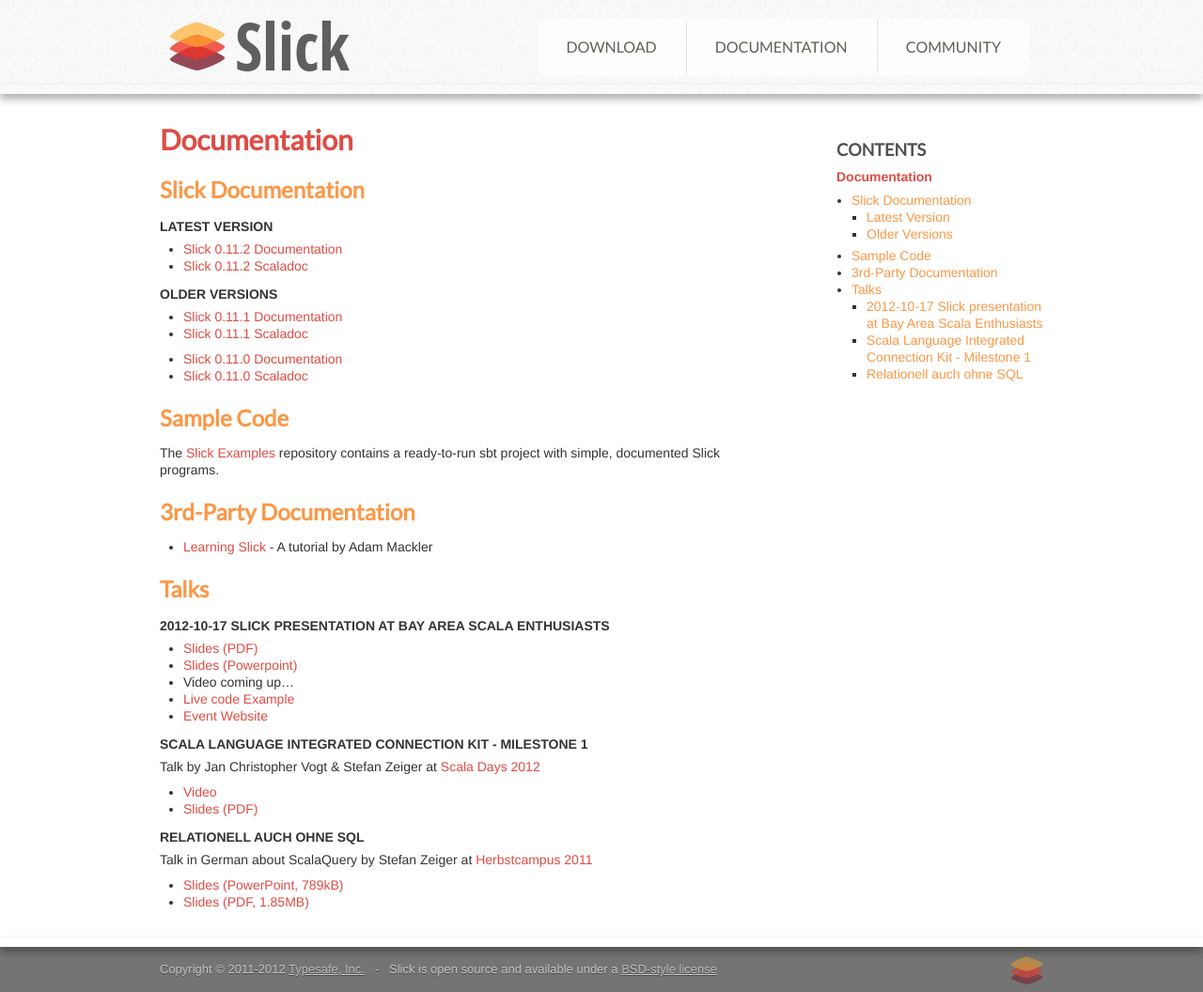
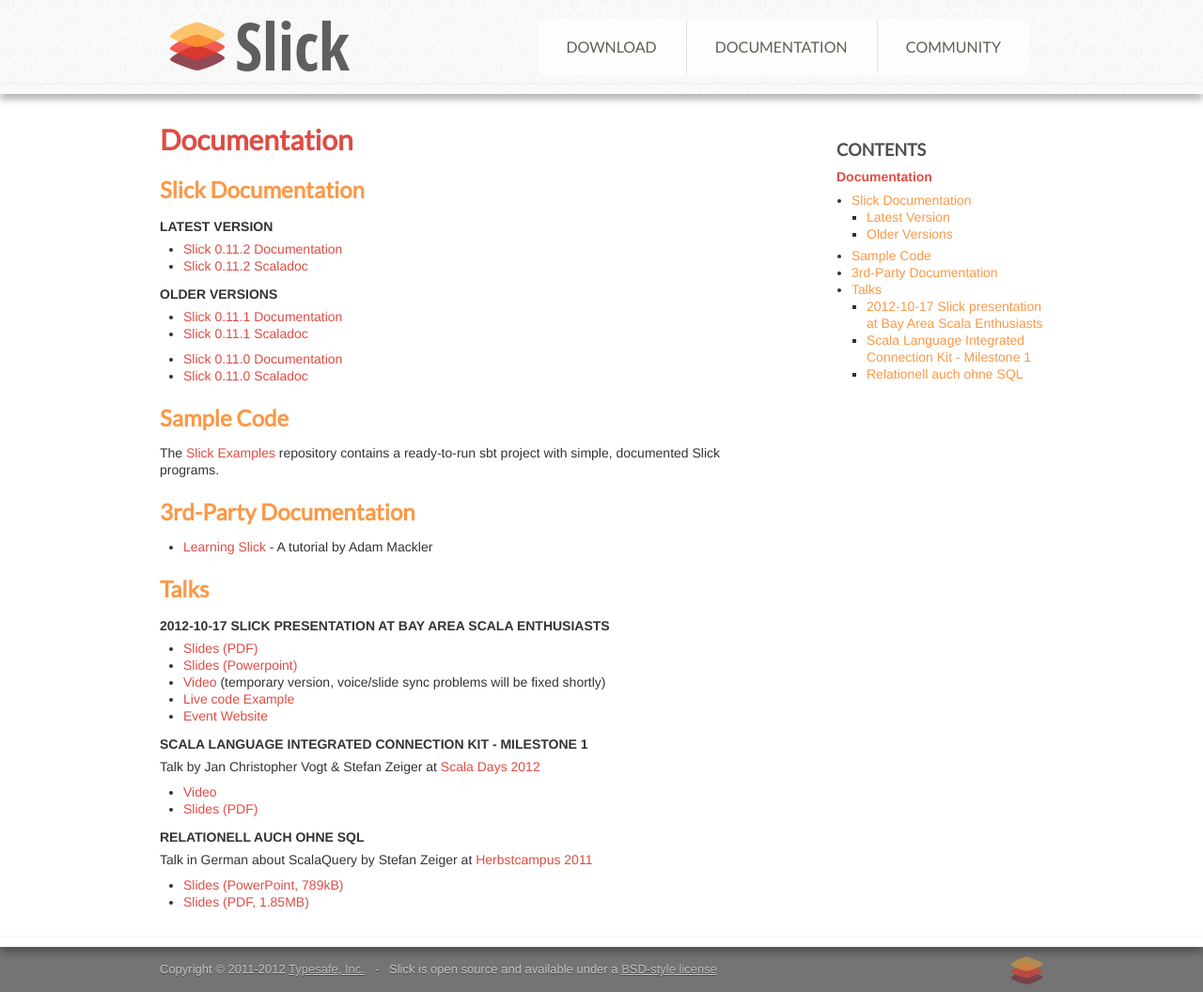
Before and after one commit to slick/slick.github.com, a Jekyll site: the page built from docs/index.md, in a window 1280 px wide. Shown: the whole page at 94% size. Built offline with Jekyll 4.4.1, drawn with Linux system fonts in a browser that asks for light colours.

Commit message:
added slick video link for base presentation

```diff
--- a/docs/index.md
+++ b/docs/index.md
@@ -34,7 +34,7 @@
 
 * [Slides (PDF)](/talks/2012-10-17_Typesafe-Slick-presentation-at-BASE/2012-10-17_Typesafe-Slick-presentation-at-BASE.pdf)
 * [Slides (Powerpoint)](/talks/2012-10-17_Typesafe-Slick-presentation-at-BASE/2012-10-17_Typesafe-Slick-presentation-at-BASE.pptx)
-* Video coming up...
+* [Video](https://www.youtube.com/watch?v=qmpljvYZWhI) (temporary version, voice/slide sync problems will be fixed shortly)
 * [Live code Example](https://github.com/cvogt/slick-presentation/tree/71f16c23fbb4b6737336ae03eb23a87658a88af8/)
 * [Event Website](http://www.meetup.com/Bay-Area-Scala-Enthusiasts/events/80269142/)
 
```
